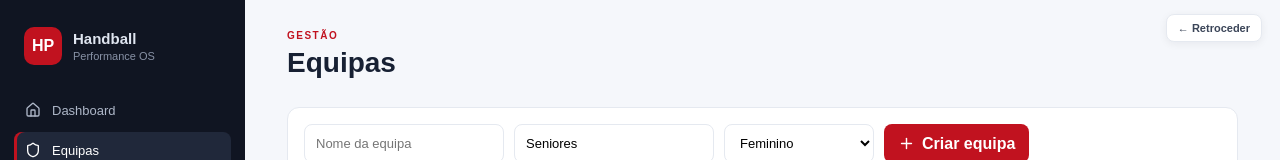
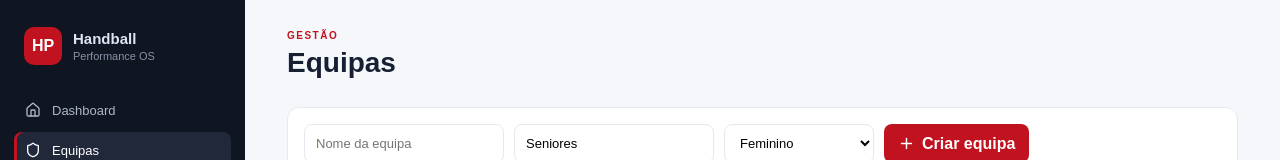
Before and after one commit to AndreBitZ/handball-performance-os, a Next.js app: page /teams in a window 1280 px wide. Shown: the top 160 px of the page. Built offline with nearby package versions, Linux system fonts and the light colour scheme.

Commit message:
refactor: remove redundant back navigation

```diff
--- a/app/layout.tsx
+++ b/app/layout.tsx
@@ -1,7 +1,6 @@
 import type { Metadata } from 'next'
 import './globals.css'
 import './dashboard.css'
-import BackButton from './components/back-button'
 import AppShell from './components/app-shell'
 
 export const metadata: Metadata = {
@@ -13,10 +12,7 @@ export default function RootLayout({ children }: Readonly<{ children: React.Reac
   return (
     <html lang="pt-PT">
       <body>
-        <AppShell>
-          <BackButton />
-          {children}
-        </AppShell>
+        <AppShell>{children}</AppShell>
       </body>
     </html>
   )
```
